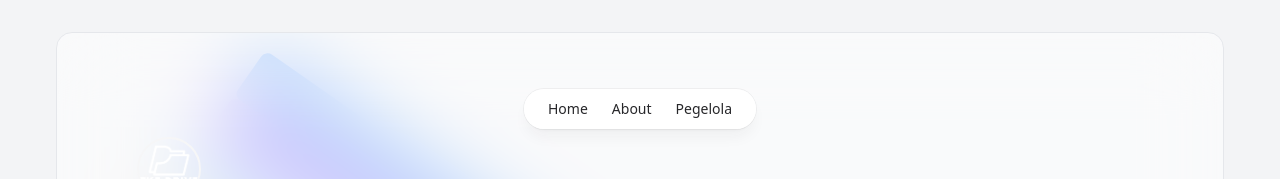
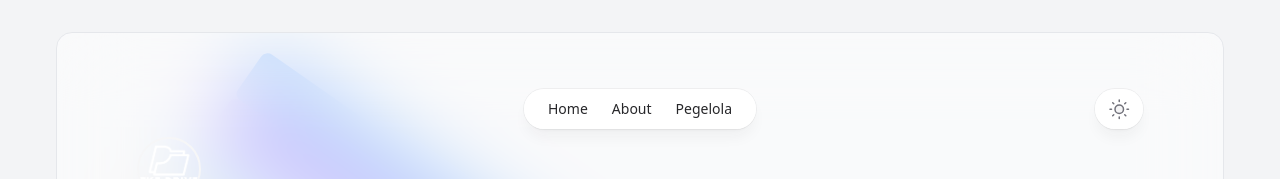
Before and after one commit to NoobsMaster69/aioindexkj, a Next.js app: page / in a window 1280 px wide. Shown: the top 179 px of the page. Built offline with nearby package versions, Linux system fonts and the light colour scheme.

Commit message:
Update Header.js

```diff
--- a/components/Header.js
+++ b/components/Header.js
@@ -102,7 +102,7 @@ export function Header() {
         </div>
         <div className="flex justify-end md:flex-1">
           <div className="pointer-events-auto">
-
+         <ModeToggle />
           </div>
         </div>
       </div>
```
